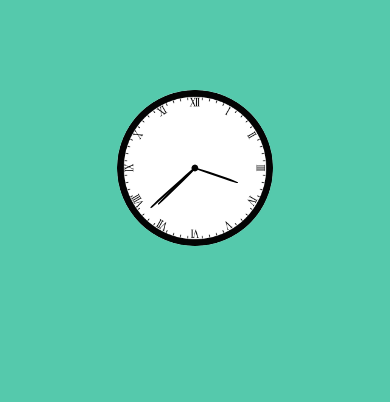
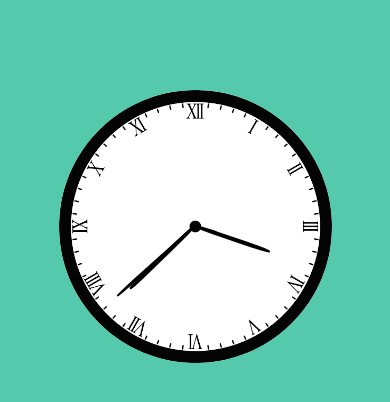
Before and after one commit to Jatin-parashar/Clock, a plain HTML site: page index.html in a window 390 px wide. Drawn offline with Linux system fonts and the light colour scheme.

Commit message:
Update style.css

```diff
--- a/style.css
+++ b/style.css
@@ -48,3 +48,10 @@ html{
     left: 49.2%;
     transform-origin: center bottom;
 }
+
+@media screen and (max-width:1080px) {
+    #clock{
+        width: 70vw;
+        height: 70vw;
+    }
+}
```
